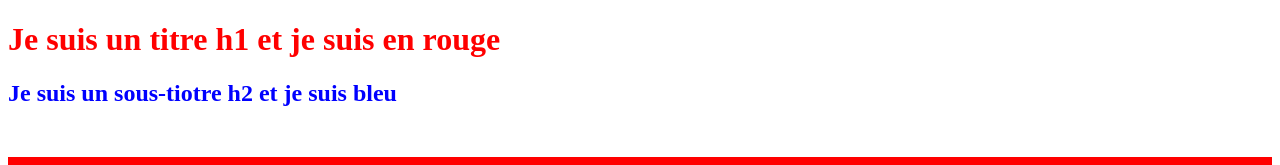
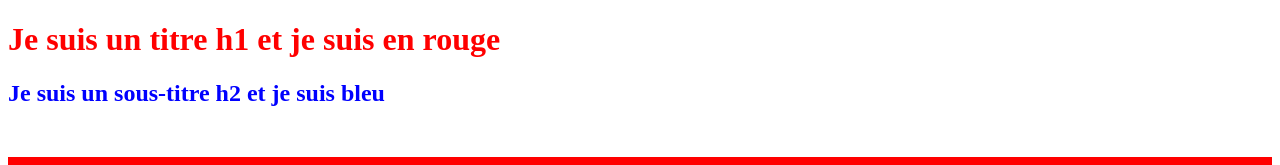
Before and after one commit to DoDesCadeaux/CSS_Exercice_1, a plain HTML site: page index.html in a window 1280 px wide. Shown: the top 165 px of the page. Drawn offline with Linux system fonts and the light colour scheme.

Commit message:
Update index.html

```diff
--- a/index.html
+++ b/index.html
@@ -9,7 +9,7 @@
 </head>
 <body>
     <h1 class="rouge">Je suis un titre h1 et je suis en rouge</h1>
-    <h2 class="bleu">Je suis un sous-tiotre h2 et je suis bleu</h2>
+    <h2 class="bleu">Je suis un sous-titre h2 et je suis bleu</h2>
     <p class="p_special">Je suis un grand paragraphe en gras avec un fond rouge</p>
     <h4 class="souligné">Je suis un h4 présentant les jours de la semaine et souligné</h4>
     <ol class="italique">
```
